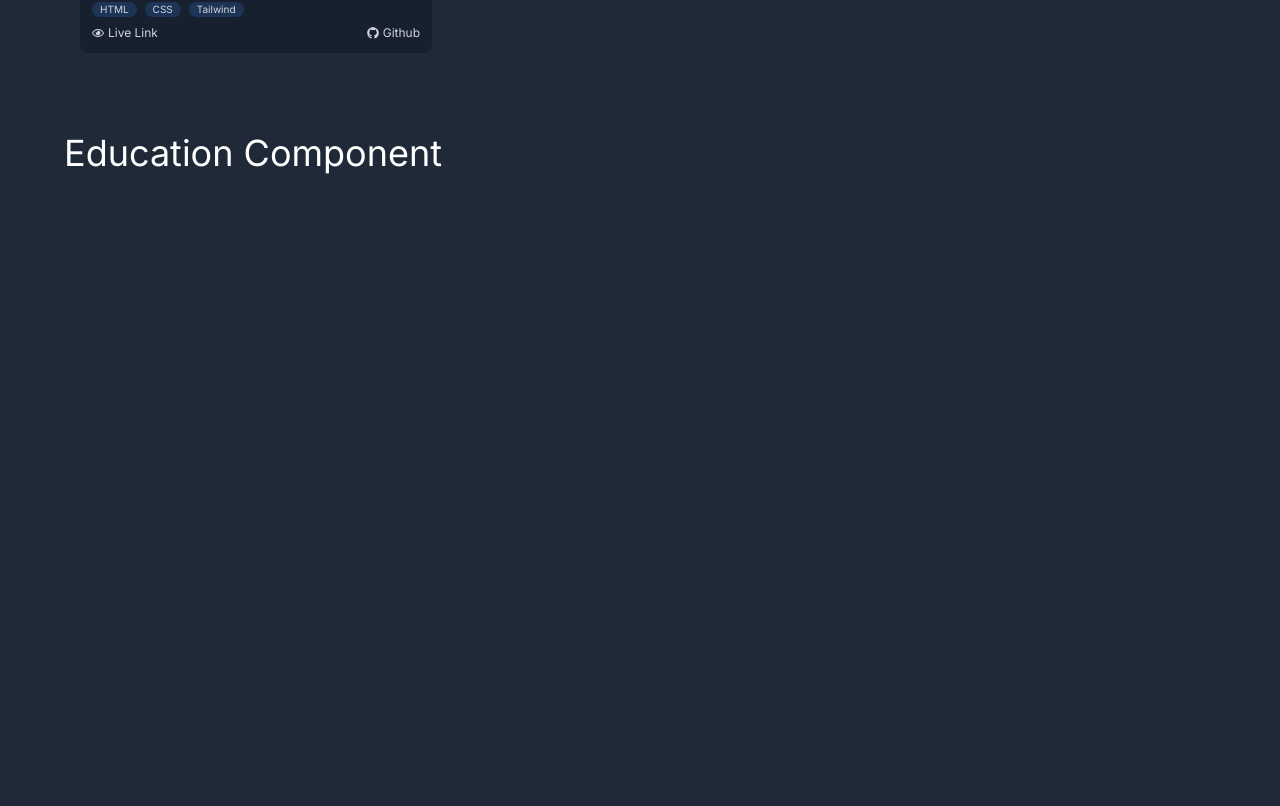
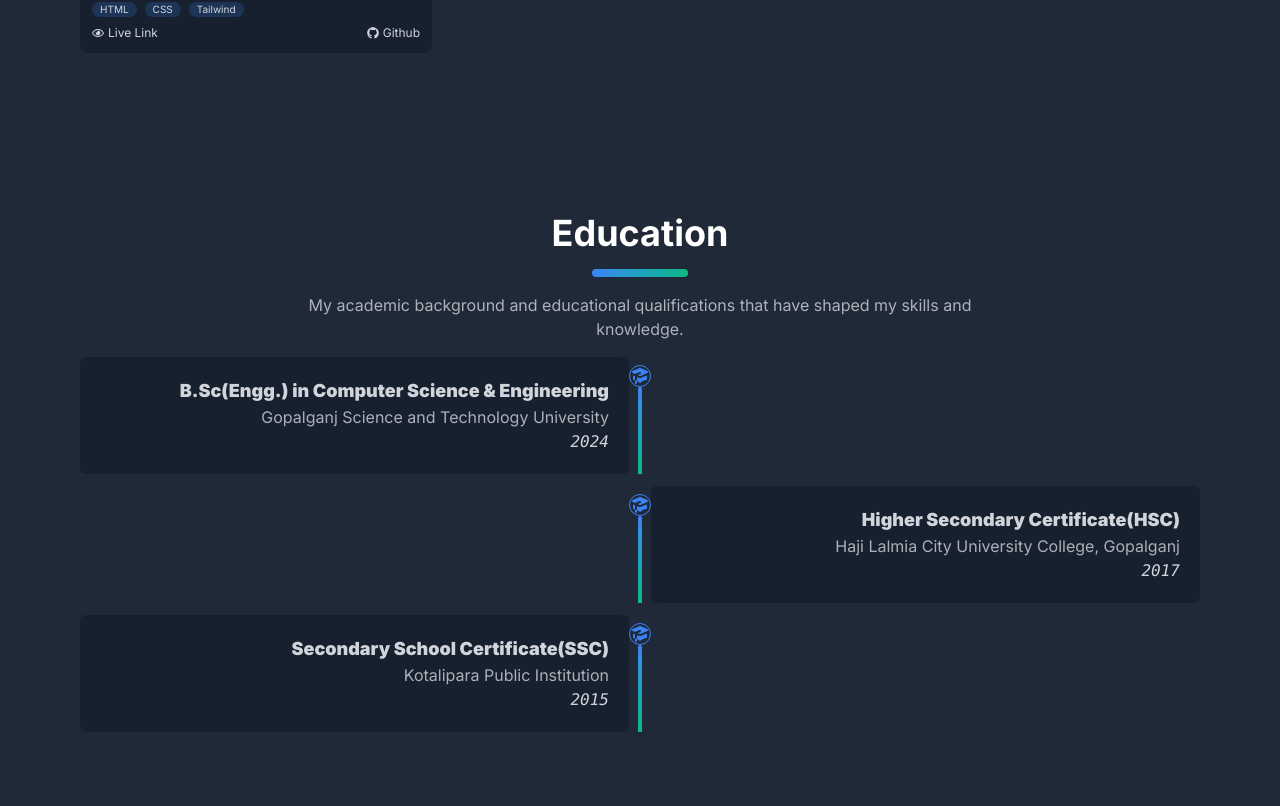
Before and after one commit to sakib-333/portfolio, a React (Vite) app: page / in a window 1280 px wide. Shown: the part 3794-4600 px from the top of the page. Built offline with nearby package versions, Linux system fonts and the light colour scheme.

Commit message:
Add education section contents.

```diff
--- a/src/Components/Education/Education.tsx
+++ b/src/Components/Education/Education.tsx
@@ -1,10 +1,41 @@
+import { HiAcademicCap } from "react-icons/hi";
 import useInViewSection from "../../Hooks/useInViewSection";
+import Heading from "../Heading/Heading";
+import educationStack from "./educationStack";
 
 const Education = () => {
   const ref = useInViewSection("education");
   return (
-    <div ref={ref} id="education-section" className="min-h-screen text-white">
-      <h1 className="text-4xl">Education Component</h1>
+    <div ref={ref} id="education-section" className="mt-20 pb-20 px-4 mx-auto">
+      <Heading title="Education" />
+      <p className="max-w-2xl mt-4 mx-auto text-center text-color-4/80">
+        My academic background and educational qualifications that have shaped
+        my skills and knowledge.
+      </p>
+      <ul className="mt-4 timeline timeline-snap-icon max-md:timeline-compact timeline-vertical space-y-3">
+        {educationStack.map((edu, indx) => (
+          <li
+            key={edu.id}
+            className="border-l-3 border-color-2 rounded-md md:border-none"
+          >
+            <div className="timeline-middle hidden md:block text-xl text-color-2 border border-color-2 rounded-full">
+              <HiAcademicCap />
+            </div>
+            <div
+              className={`${
+                indx % 2 ? "timeline-end" : "timeline-start"
+              } md:text-end p-5 w-full rounded-md bg-color-5/50 m-0`}
+            >
+              <div className="text-lg font-black text-color-4">
+                {edu.degree}
+              </div>
+              <p className="text-color-4/80">{edu.institute}</p>
+              <time className="font-mono italic text-color-4">{edu.year}</time>
+            </div>
+            <hr className="bg-gradient-to-b hidden md:block from-color-2 to-color-3" />
+          </li>
+        ))}
+      </ul>
     </div>
   );
 };
--- /dev/null
+++ b/src/Components/Education/educationStack.ts
@@ -0,0 +1,22 @@
+const educationStack = [
+  {
+    id: "education-1",
+    degree: "B.Sc(Engg.) in Computer Science & Engineering",
+    institute: "Gopalganj Science and Technology University",
+    year: "2024",
+  },
+  {
+    id: "education-2",
+    degree: "Higher Secondary Certificate(HSC)",
+    institute: "Haji Lalmia City University College, Gopalganj",
+    year: "2017",
+  },
+  {
+    id: "education-3",
+    degree: "Secondary School Certificate(SSC)",
+    institute: "Kotalipara Public Institution",
+    year: "2015",
+  },
+];
+
+export default educationStack;
```
